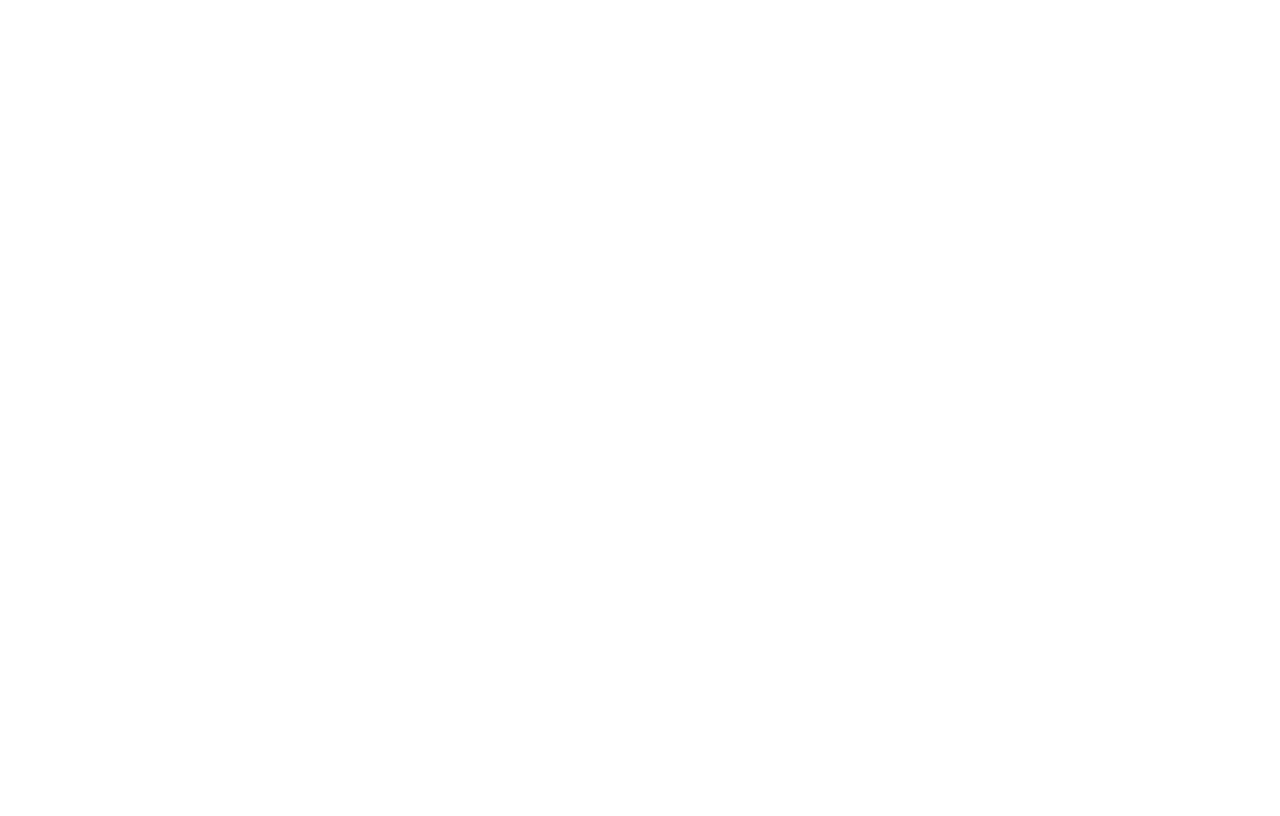
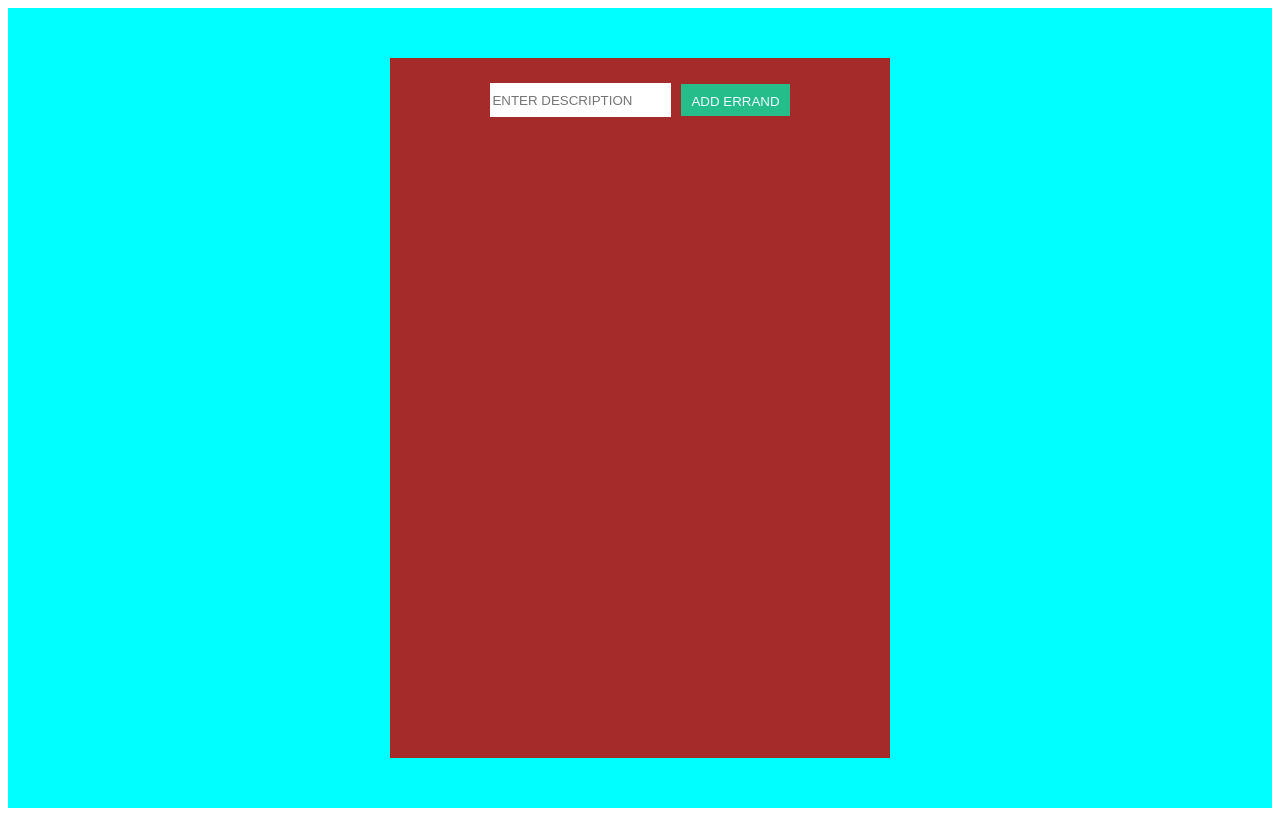
Before and after one commit to shilpakrishnanunni/mern_crud_operations, a React (Vite) app in the folder frontend/: page / in a window 1280 px wide. Built offline with nearby package versions, Linux system fonts and the light colour scheme.

Commit message:
set up basic styling for components

```diff
--- a/frontend/src/App.tsx
+++ b/frontend/src/App.tsx
@@ -1,12 +1,12 @@
 import { useState } from 'react'
+import Errand from './components/Errand'
 import './App.css'
 
 function App() {
 
 
   return (
-    <>
-    </>
+    <Errand/>
   )
 }
 
--- /dev/null
+++ b/frontend/src/components/Errand.tsx
@@ -0,0 +1,24 @@
+import ErrandForm from "./ErrandForm";
+import ErrandTable from "./ErrandTable";
+import "../style.css";
+
+const HeaderComponent = () => {
+    return (
+        <div className="header-container">
+            <h3>TO-DO LIST</h3>
+        </div>
+    )
+}
+
+const Errand = (props) => {
+    return (
+        <div className="main">
+            <div className="errand-container">
+                <ErrandForm />
+                <ErrandTable />
+            </div>
+        </div>
+    );
+};
+
+export default Errand;
--- a/frontend/src/components/ErrandForm.tsx
+++ b/frontend/src/components/ErrandForm.tsx
@@ -1,13 +1,13 @@
-
+import "../style.css";
 
 const ErrandForm = (props) => {
     return (
         <div className="form-container">
             <form>
-                <div>
+                <div className="input-field">
                     <input type="text" placeholder="ENTER DESCRIPTION"/>
                 </div>
-                <div>
+                <div className="input-field submit-button">
                     <button type="submit">ADD ERRAND</button>
                 </div>
             </form>
--- a/frontend/src/components/ErrandTable.tsx
+++ b/frontend/src/components/ErrandTable.tsx
@@ -1,4 +1,4 @@
-
+import "../style.css";
 
 const ErrandTable = (props) => {
     return (
--- /dev/null
+++ b/frontend/src/style.css
@@ -0,0 +1,44 @@
+.main {
+    height: 100vh;
+    width: 100%;
+    background-color: aqua;
+    display: flex;
+    align-items: center;
+    justify-content: center;
+}
+
+.errand-container {
+    width: 500px;
+    height: 700px;
+    background-color: brown;
+}
+
+.form-container form{
+    display: flex;
+    align-items: center;
+    justify-content: center;
+    flex-direction: row;
+    margin: 10px;
+    padding: 10px;
+}
+.input-field {
+    padding: 5px;
+}
+
+.input-field input{
+    height: 2rem;
+    border: none;
+}
+
+.submit-button button{
+    border: none;
+    background-color: rgb(37, 189, 138);
+    color: aliceblue;
+    height: 2rem;
+    padding: 10px;
+}
+
+.table-container {
+    background-color: bisque;
+    margin: 10px;
+}
```
